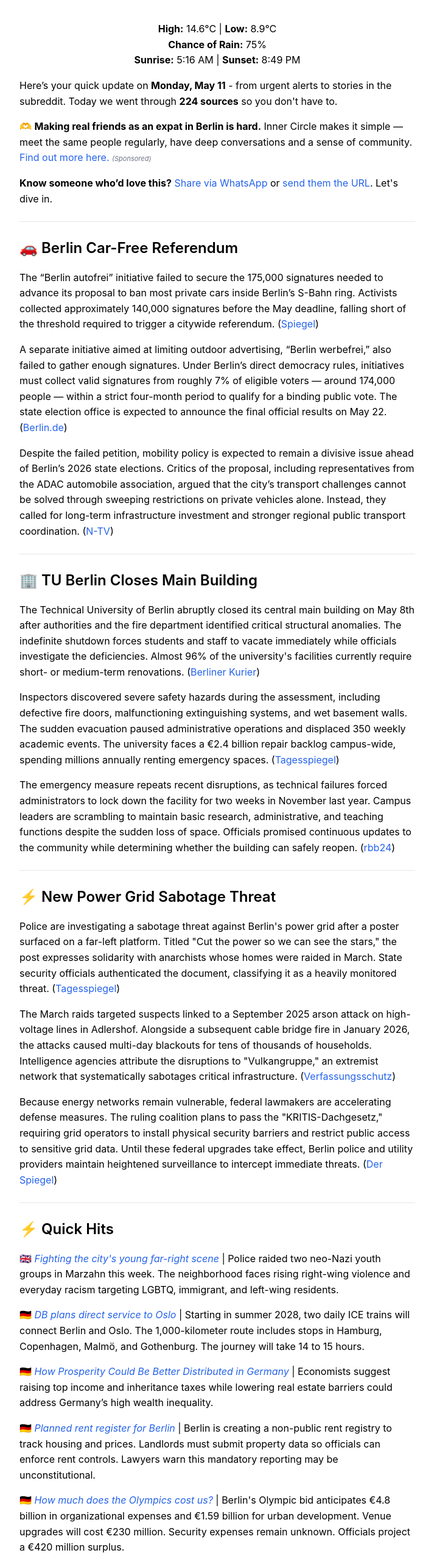
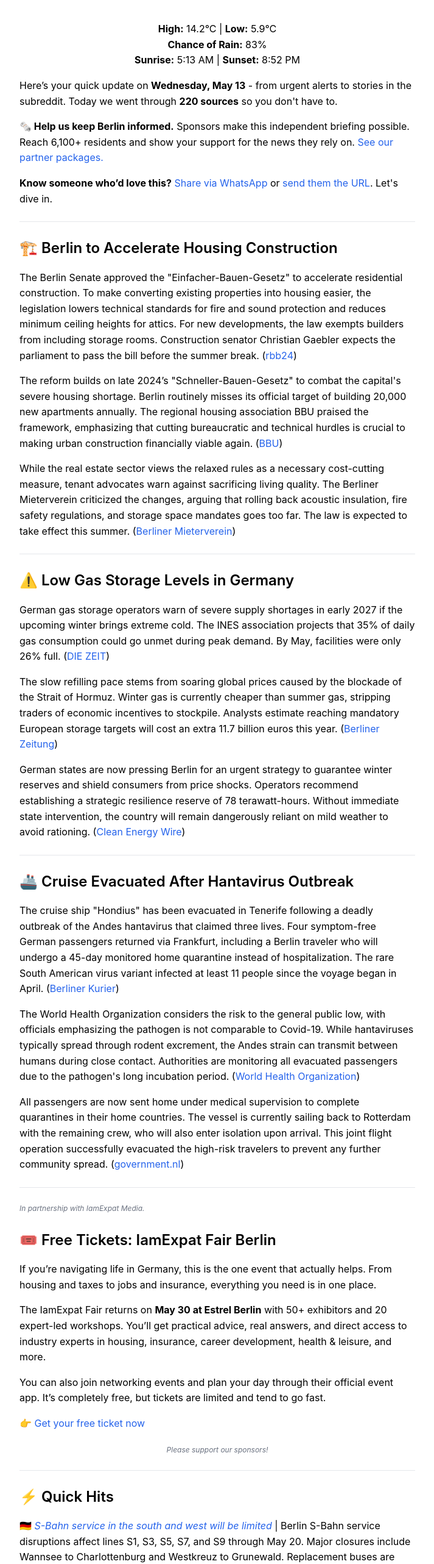
Before and after one commit to plamenpasliev/berlindaily-newsletter-archive, a website: page archive/latest.html in a window 1280 px wide. Shown: the part 220-2785 px from the top of the page at 61% size, without its empty margins (283-996 px from the left). Drawn offline with Linux system fonts and the light colour scheme; a script that the page names is missing.

Commit message:
Update Today's Newsletter

```diff
--- a/archive/latest.html
+++ b/archive/latest.html
@@ -4,10 +4,10 @@
 <head>
     <meta charset="UTF-8">
     <meta name="viewport" content="width=device-width, initial-scale=1.0">
-    <title>🚗 Car-free vote, TU closure, Grid sabotage - Berlin News Daily</title>
+    <title>🏗️ Easier construction, Gas shortage, Hantavirus - Berlin News Daily</title>
     <meta name="description" content="Stay informed with curated Berlin news and events in English — perfect for expats and newcomers. We go through 100+ articles, posts and events each day so you don't have to.">
     <meta name="author" content="Plamen Pasliev" />
-    <meta name="publish-date" content="2026-05-11">
+    <meta name="publish-date" content="2026-05-13">
     <link rel="canonical" href="https://berlindaily.org/" />
 
     <!-- Cache control for static assets -->
@@ -17,20 +17,20 @@
     <link rel="preload" as="image" href="/assets/berlin-news-daily-logo.webp" fetchpriority="high" />
     <link rel="stylesheet" href="style.css">
 
-    <meta property="og:title" content="🚗 Car-free vote, TU closure, Grid sabotage - Berlin News Daily" />
+    <meta property="og:title" content="🏗️ Easier construction, Gas shortage, Hantavirus - Berlin News Daily" />
     <meta property="og:description" content="Stay informed with curated Berlin news and events in English — perfect for expats and newcomers. We go through 100+ articles, posts and events each day so you don't have to." />
     <meta property="og:type" content="article" />
-    <meta property="og:url" content="https://newsletter.berlindaily.org/archive/20260511-carfree-vote-tu-closure-grid-sabotage.html" />
+    <meta property="og:url" content="https://newsletter.berlindaily.org/archive/20260513-easier-construction-gas-shortage-hantavirus.html" />
     <meta property="og:image" content="https://storage.googleapis.com/gpt-engineer-file-uploads/4EHtkGxfgqNmjMCrTPEpIxYaKjf2/social-images/social-1758459261289-berlindaily-logo.png">
 
 <script type="application/ld+json">
 {
   "@context": "https://schema.org",
   "@type": "NewsArticle",
-  "headline": "🚗 Car-free vote, TU closure, Grid sabotage - Berlin News Daily",
+  "headline": "🏗️ Easier construction, Gas shortage, Hantavirus - Berlin News Daily",
   "image": [ "https://newsletter.berlindaily.org/assets/berlin-news-daily-logo.webp"
    ],
-  "datePublished": "2026-05-11",
+  "datePublished": "2026-05-13",
   "author": {
     "@type": "Organization",
     "name": "Berlin News Daily"
@@ -62,57 +62,71 @@
   <img style="display: block; margin: 0 auto;" alt="Berlin Daily Logo" width="150" src="https://fgovoiddczxvdmvjrdqs.supabase.co/storage/v1/object/public/berlin_daily_assets/berlin_daily_logo.png?w=150">
 
 <h1 id="☀️-guten-morgen-berlin">☀️ Guten Morgen, Berlin!</h1>
-<p><strong>High:</strong> 14.6°C | <strong>Low:</strong> 8.9°C<br><strong>Chance of Rain:</strong> 75%<br><strong>Sunrise:</strong> 5:16 AM | <strong>Sunset:</strong> 8:49 PM</p>
+<p><strong>High:</strong> 14.2°C | <strong>Low:</strong> 5.9°C<br><strong>Chance of Rain:</strong> 83%<br><strong>Sunrise:</strong> 5:13 AM | <strong>Sunset:</strong> 8:52 PM</p>
 </div>
 
-<p>Here’s your quick update on <strong>Monday, May 11</strong> - from urgent alerts to stories in the subreddit. Today we went through <strong>224 sources</strong> so you don't have to. </p>
-<p>🫶 <strong>Making real friends as an expat in Berlin is hard.</strong> Inner Circle makes it simple — meet the same people regularly, have deep conversations and a sense of community. <a href="https://forms.theanalogcircle.com/ic-application?utm_source=berlindaily&amp;utm_medium=affiliates&amp;utm_campaign=2026-05-11&amp;utm_section=top">Find out more here.</a> <span style="font-size: 11px; color: #6b7280; font-style: italic;">(Sponsored)</span></p>
+<p>Here’s your quick update on <strong>Wednesday, May 13</strong> - from urgent alerts to stories in the subreddit. Today we went through <strong>220 sources</strong> so you don't have to. </p>
+<p><strong>🗞️ Help us keep Berlin informed.</strong> Sponsors make this independent briefing possible. Reach 6,100+ residents and show your support for the news they rely on. <a href="https://berlindaily.org/partner">See our partner packages.</a></p>
 <p><strong>Know someone who’d love this?</strong> <a href="https://api.whatsapp.com/send?text=Hey%21%20I%E2%80%99ve%20been%20reading%20Berlin%20Daily%20lately%20and%20thought%20you%E2%80%99d%20like%20it.%20It%20helps%20me%20stay%20informed%20and%20find%20out%20cool%20things%20to%20do%20in%20Berlin.%20It%27s%20also%20free.%20Check%20it%20out%3A%20https%3A%2F%2Fberlindaily.org">Share via WhatsApp</a> or <a href="https://newsletter.berlindaily.org/">send them the URL</a>. Let's dive in.</p>
 <hr>
-<h2 id="🚗-berlin-car-free-referendum-fails-to-reach-signature-threshold">🚗 Berlin Car-Free Referendum</h2>
-
-<p class="excerpt">
-The “Berlin autofrei” initiative failed to secure the 175,000 signatures needed to advance its proposal to ban most private cars inside Berlin’s S-Bahn ring. Activists collected approximately 140,000 signatures before the May deadline, falling short of the threshold required to trigger a citywide referendum.
-(<a href="https://www.spiegel.de/panorama/berlin-autofrei-volksbegehren-ist-gescheitert-initiatoren-enttaeuscht-a-43a2f1c2-1432-49c4-8431-62cc353e793c">Spiegel</a>)
+<h2 id="🏗️-berlin-lowers-building-standards-to-accelerate-housing-construction">🏗️ Berlin to Accelerate Housing Construction</h2>
+<p class="excerpt">The Berlin Senate approved the "Einfacher-Bauen-Gesetz" to accelerate residential construction. To make converting existing properties into housing easier, the legislation lowers technical standards for fire and sound protection and reduces minimum ceiling heights for attics. For new developments, the law exempts builders from including storage rooms. Construction senator Christian Gaebler expects the parliament to pass the bill before the summer break. (<a href="https://www.rbb24.de/politik/beitrag/2026/05/senat-beschluss-einfach-bauen-gesetz-berlin.html">rbb24</a>)</p>
+<p>The reform builds on late 2024’s "Schneller-Bauen-Gesetz" to combat the capital's severe housing shortage. Berlin routinely misses its official target of building 20,000 new apartments annually. The regional housing association BBU praised the framework, emphasizing that cutting bureaucratic and technical hurdles is crucial to making urban construction financially viable again. (<a href="https://bbu.de/beitraege/berlin-setzt-massstaebe-einfacher-und-schneller-bauen-als-gemeinsamer-weg">BBU</a>)</p>
+<p>While the real estate sector views the relaxed rules as a necessary cost-cutting measure, tenant advocates warn against sacrificing living quality. The Berliner Mieterverein criticized the changes, arguing that rolling back acoustic insulation, fire safety regulations, and storage space mandates goes too far. The law is expected to take effect this summer. (<a href="https://www.berliner-mieterverein.de/magazin/online/mm0526/einfacher-bauen-gesetz.htm">Berliner Mieterverein</a>)</p>
+<hr>
+<h2 id="⚠️-low-german-gas-storage-prompts-warning-for-2027-winter">⚠️ Low Gas Storage Levels in Germany</h2>
+<p class="excerpt">German gas storage operators warn of severe supply shortages in early 2027 if the upcoming winter brings extreme cold. The INES association projects that 35% of daily gas consumption could go unmet during peak demand. By May, facilities were only 26% full. (<a href="https://www.zeit.de/wirtschaft/2026-05/gasspeicher-deutschland-winter-gasversorgung-engpass-gxe">DIE ZEIT</a>)</p>
+<p>The slow refilling pace stems from soaring global prices caused by the blockade of the Strait of Hormuz. Winter gas is currently cheaper than summer gas, stripping traders of economic incentives to stockpile. Analysts estimate reaching mandatory European storage targets will cost an extra 11.7 billion euros this year. (<a href="https://www.berliner-zeitung.de/article/gasspeicher-wackeln-immer-mehr-deutschland-droht-35-prozent-engpass-10035818">Berliner Zeitung</a>)</p>
+<p>German states are now pressing Berlin for an urgent strategy to guarantee winter reserves and shield consumers from price shocks. Operators recommend establishing a strategic resilience reserve of 78 terawatt-hours. Without immediate state intervention, the country will remain dangerously reliant on mild weather to avoid rationing. (<a href="https://www.cleanenergywire.org/news/costly-gas-amid-iran-war-hinders-german-storage-refilling-sector-warns">Clean Energy Wire</a>)</p>
+<hr>
+<h2 id="🚢-antarctic-cruise-evacuated-after-deadly-hantavirus-outbreak">🚢  Cruise Evacuated After Hantavirus Outbreak</h2>
+<p class="excerpt">The cruise ship "Hondius" has been evacuated in Tenerife following a deadly outbreak of the Andes hantavirus that claimed three lives. Four symptom-free German passengers returned via Frankfurt, including a Berlin traveler who will undergo a 45-day monitored home quarantine instead of hospitalization. The rare South American virus variant infected at least 11 people since the voyage began in April. (<a href="https://www.berliner-kurier.de/panorama/hantavirus-auf-der-hondius-deutscher-passagier-in-der-berliner-charite-li.10035441">Berliner Kurier</a>)</p>
+<p>The World Health Organization considers the risk to the general public low, with officials emphasizing the pathogen is not comparable to Covid-19. While hantaviruses typically spread through rodent excrement, the Andes strain can transmit between humans during close contact. Authorities are monitoring all evacuated passengers due to the pathogen's long incubation period. (<a href="https://www.who.int/news/item/07-05-2026-who-s-response-to-hantavirus-cases-linked-to-a-cruise-ship">World Health Organization</a>)</p>
+<p>All passengers are now sent home under medical supervision to complete quarantines in their home countries. The vessel is currently sailing back to Rotterdam with the remaining crew, who will also enter isolation upon arrival. This joint flight operation successfully evacuated the high-risk travelers to prevent any further community spread. (<a href="https://www.government.nl/latest/weblogs/the-work-of-the-ministry-of-foreign-affairs/2026/medical-evacuation-from-cruise-ship-m-v-hondius">government.nl</a>)</p>
+<hr>
+<p style="font-size: 12px; color: #6b7280; font-style: italic;">
+  In partnership with IamExpat Media.
 </p>
 
-<p>
-A separate initiative aimed at limiting outdoor advertising, “Berlin werbefrei,” also failed to gather enough signatures. Under Berlin’s direct democracy rules, initiatives must collect valid signatures from roughly 7% of eligible voters — around 174,000 people — within a strict four-month period to qualify for a binding public vote. The state election office is expected to announce the final official results on May 22.
-(<a href="https://www.berlin.de/wahlen/pressemitteilungen/2026/pressemitteilung.1659131.php">Berlin.de</a>)
+<h2 id="🎟️-free-tickets-iamexpat-fair-berlin">🎟️ Free Tickets: IamExpat Fair Berlin</h2>
+<p>If you’re navigating life in Germany, this is the one event that actually helps. From housing and taxes to jobs and insurance, everything you need is in one place.</p>
+<p>The IamExpat Fair returns on <strong>May 30 at Estrel Berlin</strong> with 50+ exhibitors and 20 expert-led workshops. You’ll get practical advice, real answers, and direct access to industry experts in housing, insurance, career development, health &amp; leisure, and more.</p>
+<p>You can also join networking events and plan your day through their official event app. It’s completely free, but tickets are limited and tend to go fast.</p>
+<p>👉 <a href="https://www.iamexpatfair.de/#/?affl=BerlinDaily">Get your free ticket now</a></p>
+<p style="font-size: 12px; color: #6b7280; margin-top: 20px; text-align: center; font-style: italic;">
+  Please support our sponsors!
 </p>
 
-<p>
-Despite the failed petition, mobility policy is expected to remain a divisive issue ahead of Berlin’s 2026 state elections. Critics of the proposal, including representatives from the ADAC automobile association, argued that the city’s transport challenges cannot be solved through sweeping restrictions on private vehicles alone. Instead, they called for long-term infrastructure investment and stronger regional public transport coordination.
-(<a href="https://www.n-tv.de/regionales/berlin-und-brandenburg/Zu-wenig-Unterschriften-fuer-Volksbegehren-Berlin-autofrei-id30804486.html">N-TV</a>)
-</p>
-<hr>
-<h2 id="🚨-tu-berlin-closes-main-building-over-structural-hazards">🏢 TU Berlin Closes Main Building</h2>
-<p class="excerpt">The Technical University of Berlin abruptly closed its central main building on May 8th after authorities and the fire department identified critical structural anomalies. The indefinite shutdown forces students and staff to vacate immediately while officials investigate the deficiencies. Almost 96% of the university's facilities currently require short- or medium-term renovations. (<a href="https://www.berliner-kurier.de/berlin/baumaengel-festgestellt-tu-berlin-sperrt-zentrales-gebaeude-li.10035230">Berliner Kurier</a>)</p>
-<p>Inspectors discovered severe safety hazards during the assessment, including defective fire doors, malfunctioning extinguishing systems, and wet basement walls. The sudden evacuation paused administrative operations and displaced 350 weekly academic events. The university faces a €2.4 billion repair backlog campus-wide, spending millions annually renting emergency spaces. (<a href="https://www.tagesspiegel.de/wissen/sanierungsstau-eskaliert-tu-berlin-muss-komplettes-hauptgebaude-schliessen-15576146.html">Tagesspiegel</a>)</p>
-<p>The emergency measure repeats recent disruptions, as technical failures forced administrators to lock down the facility for two weeks in November last year. Campus leaders are scrambling to maintain basic research, administrative, and teaching functions despite the sudden loss of space. Officials promised continuous updates to the community while determining whether the building can safely reopen. (<a href="https://www.rbb24.de/panorama/beitrag/2026/05/Berlin-tu-technische-universitaet-hauptgebaeude-schliesst-bausubstanz.html">rbb24</a>)</p>
-<hr>
-<h2 id="⚡-berlin-police-investigate-new-power-grid-sabotage-threat">⚡ New Power Grid Sabotage Threat</h2>
-<p class="excerpt">Police are investigating a sabotage threat against Berlin's power grid after a poster surfaced on a far-left platform. Titled "Cut the power so we can see the stars," the post expresses solidarity with anarchists whose homes were raided in March. State security officials authenticated the document, classifying it as a heavily monitored threat. (<a href="https://www.tagesspiegel.de/berlin/nach-razzia-zum-anschlag-in-berlin-adlershof-staatsschutz-pruft-schreiben-mit-moglichem-aufruf-zur-sabotage-15579234.html">Tagesspiegel</a>)</p>
-<p>The March raids targeted suspects linked to a September 2025 arson attack on high-voltage lines in Adlershof. Alongside a subsequent cable bridge fire in January 2026, the attacks caused multi-day blackouts for tens of thousands of households. Intelligence agencies attribute the disruptions to "Vulkangruppe," an extremist network that systematically sabotages critical infrastructure. (<a href="https://www.verfassungsschutz.de/SharedDocs/hintergruende/DE/linksextremismus/angriffe-von-linksextremisten-auf-kritis.html">Verfassungsschutz</a>)</p>
-<p>Because energy networks remain vulnerable, federal lawmakers are accelerating defense measures. The ruling coalition plans to pass the "KRITIS-Dachgesetz," requiring grid operators to install physical security barriers and restrict public access to sensitive grid data. Until these federal upgrades take effect, Berlin police and utility providers maintain heightened surveillance to intercept immediate threats. (<a href="https://www.spiegel.de/politik/deutschland/kritische-infrastruktur-bundestag-verabschiedet-gesetz-zum-schutz-wichtiger-anlagen-a-9af8e197-990a-4aa3-9439-a01cddab98c9">Der Spiegel</a>)</p>
 <hr>
 <h2 id="⚡-quick-hits">⚡ Quick Hits</h2>
-<p>🇬🇧 <a href="https://www.dw.com/en/berlin-fighting-the-citys-young-far-right-scene/a-77098275"><em>Fighting the city's young far-right scene</em></a> | Police raided two neo-Nazi youth groups in Marzahn this week. The neighborhood faces rising right-wing violence and everyday racism targeting LGBTQ, immigrant, and left-wing residents.</p>
-<p>🇩🇪 <a href="https://www.n-tv.de/wirtschaft/Deutsche-Bahn-plant-Direktverbindung-nach-Oslo-id30803866.html"><em>DB plans direct service to Oslo</em></a> | Starting in summer 2028, two daily ICE trains will connect Berlin and Oslo. The 1,000-kilometer route includes stops in Hamburg, Copenhagen, Malmö, and Gothenburg. The journey will take 14 to 15 hours.</p>
-<p>🇩🇪 <a href="https://www.n-tv.de/wirtschaft/Wie-sich-der-Wohlstand-in-Deutschland-besser-verteilen-liesse-id30801506.html"><em>How Prosperity Could Be Better Distributed in Germany</em></a> | Economists suggest raising top income and inheritance taxes while lowering real estate barriers could address Germany’s high wealth inequality.</p>
-<p>🇩🇪 <a href="https://www.tagesspiegel.de/berlin/nach-kritik-an-geplantem-mietenkataster-fur-berlin-bausenator-weist-juristische-bedenken-als-quatsch-zuruck-15577804.html"><em>Planned rent register for Berlin</em></a> | Berlin is creating a non-public rent registry to track housing and prices. Landlords must submit property data so officials can enforce rent controls. Lawyers warn this mandatory reporting may be unconstitutional.</p>
-<p>🇩🇪 <a href="https://www.rbb24.de/sport/beitrag/2026/05/berlin-olympiabewerbung-kosten-analyse.html"><em>How much does the Olympics cost us?</em></a> | Berlin's Olympic bid anticipates €4.8 billion in organizational expenses and €1.59 billion for urban development. Venue upgrades will cost €230 million. Security expenses remain unknown. Officials project a €420 million surplus.</p>
-<p>🇩🇪 <a href="https://www.ad-hoc-news.de/wirtschaft/deutschland-reformiert-arbeitsrecht-neue-regeln-fuer-arbeitszeit-und/69300171"><em>New rules for working hours and safety</em></a> | A draft law in June 2026 will propose a 48-hour workweek limit and permit 13-hour shifts. Electronic time tracking will become mandatory. New pay transparency rules begin on June 7, 2026.</p>
+<p>🇩🇪 <a href="https://www.berliner-zeitung.de/article/berliner-s-bahn-im-sueden-und-westen-ab-montag-eingeschraenkt-diese-linien-sind-betroffen-10035442"><em>S-Bahn service in the south and west will be limited</em></a> | Berlin S-Bahn service disruptions affect lines S1, S3, S5, S7, and S9 through May 20. Major closures include Wannsee to Charlottenburg and Westkreuz to Grunewald. Replacement buses are running.</p>
+<p>🇬🇧 <a href="https://www.the-berliner.com/english-news-berlin/expo-2035-berlin/"><em>Could Expo 2035 be in Berlin?</em></a> | 65% of Berliners support hosting the 2035 World Expo. The budget-neutral international exhibition would create 100,000 jobs and extend the U7 line to BER. A host decision is expected by 2028.</p>
+<p>🇩🇪 <a href="https://www.n-tv.de/wirtschaft/Deutsche-Bahn-wirbt-mit-neuem-Familienticket-id30811954.html"><em>Deutsche Bahn launches new family ticket</em></a> | Deutsche Bahn is launching a €99.99 round-trip family flat rate for up to five people to combat high energy costs. Additionally, ticket prices will remain frozen for twelve months.</p>
+<p>🇩🇪 <a href="https://www.fr.de/verbraucher/73-stunden-woche-merz-regierung-kippt-acht-stunden-tag-experten-warnen-vor-drohender-zr-94296786.html"><em>Merz administration wants to end the eight-hour workday</em></a> | The German government plans to replace daily work limits with a weekly maximum. The legislation will be introduced in June. Analysts calculate this could legally permit 12h workdays.</p>
+<p>🇬🇧 <a href="https://www.iamexpat.de/expat-info/germany-news/germany-change-cryptocurrency-tax-law"><em>Germany to change cryptocurrency tax law</em></a> | Cryptocurrency profits may become taxable even if assets are held for over one year. Financial advice magazine Finanztip warns against making new investments while the draft law is debated.</p>
+<p>🇩🇪 <a href="https://www.n-tv.de/regionales/berlin-und-brandenburg/Guenstig-durch-den-Sommer-Gruene-wollen-9-Euro-Ticket-zurueck-id30815427.html"><em>The Greens want the €9 ticket back</em></a> | Die Grünen submitted a proposal to the parliament to reinstate the nationwide 9-euro transit ticket for three summer months. This aims to give residents financial relief from high energy prices.</p>
 
+<hr>
+<h2 id="📅-top-events-this-week">📅 Top Events This Week</h2>
+<p>🎟️ <strong>Live Music</strong> — <a href="https://ra.co/events/2373940">Berlin Atonal x Unsound: The Infinite Now</a> | Sat, 16 May, 19:00 – Sun, 17 May | Mitte | This industrial power plant hosts a monumental 30-hour soundscape, blending experimental performances with designated sleeping zones for an immersive weekend of deep listening.</p>
+<p>🎟️ <strong>Cultural Pick</strong> — <a href="https://www.cdc-dance-festival.com/">CDC Dance Festival</a> | Wed, 13 May – Sun, 17 May | Neukölln | This festival celebrates African and Caribbean street cultures through a week of high-energy dance battles, theater performances, and workshops led by expert international instructors.</p>
+<p>🎟️ <strong>Wildcard</strong> — <a href="https://www.berlin.de/en/events/food-events/9857743-7974318-bites-bikes-street-food-festival.en.html">Bites &amp; Bikes Street Food Festival</a> | Sat &amp; Sun, 16/17 May, from 12:00 | from €3 | Kreuzberg | Explore the intersection of sustainable mobility and global street food at this outdoor gathering featuring bike workshops, live painting, and music.</p>
+<div style="margin-top: 20px; margin-bottom: 20px; text-align:center">
+<p style="font-family: Helvetica, Arial, sans-serif; font-size: 14px; color: #555555; margin: 0; font-style: italic;">
+    Hosting a workshop or meetup?
+    <a style="color: #0066cc; text-decoration: underline; font-weight: bold;" href="https://berlindaily.org/partner">
+      Click here to feature your event.
+    </a>
+  </p>
+</div>
 
 <hr>
 <h2 id="💬-what-berliners-are-talking-about">💬 What Berliners Are Talking About</h2>
-
-<p>🗣️ <a href="https://www.reddit.com/r/berlinsocialclub/comments/1t92110/kicked_off_kleinanzeige/"><em>Kicked off Kleinanzeige</em></a> | Users share experiences of sudden Kleinanzeigen bans, suspected scams, and slow reinstatements.</p>
-<p>🗣️ <a href="https://www.reddit.com/r/askberliners/comments/1t92bn0/boat_rental_at_cafe_am_neuen_see/"><em>Boat Rental at Cafe am Neuen See</em></a> | People ask if the lake’s boat rental is open and baby-friendly.</p>
-<p>🗣️ <a href="https://www.reddit.com/r/berlinsocialclub/comments/1t91to8/where_do_the_scandinavians_hang_out/"><em>Where do the Scandinavians hang out?</em></a> | Tips and jokes about where Berlin’s elusive Scandinavians actually socialize.</p>
+<p>🗣️ <a href="https://www.reddit.com/r/berlinsocialclub/comments/1tasx45/centers_for_mens_mental_health_support/"><em>Centers for men's mental health support?</em></a> | Questions about men’s mental health resources and Berlin support networks.</p>
+<p>🗣️ <a href="https://www.reddit.com/r/berlin/comments/1tazj6m/volunteering_in_berlin/"><em>Volunteering in Berlin</em></a> | Locals share resources and reminders about the real commitment behind volunteering.</p>
+<p>🗣️ <a href="https://www.reddit.com/r/askberliners/comments/1tb6rxd/landlord_requesting_deposit_in_cash/"><em>Landlord requesting deposit in cash</em></a> | People debate whether paying a Berlin rental deposit in cash is normal or a scam risk.</p>
 <hr>
-<p>🍔 <strong>Word of the Day:</strong> Vielfraß | <strong>Literal:</strong> Much eater | <strong>Meaning:</strong> A glutton; someone who eats huge amounts of food. | <strong>Example:</strong> <em>Er hat drei Pizzen alleine gegessen, was für ein Vielfraß.</em> (He ate three pizzas all by himself, what a much eater.)</p>
+<p>🗣️ <strong>Word of the Day:</strong> Tratschtante | <strong>Literal:</strong> Gossip-aunt | <strong>Meaning:</strong> A gossip-monger. | <strong>Example:</strong> <em>Die Nachbarin ist die größte Tratschtante im ganzen Haus.</em> (The neighbor is the biggest gossip-aunt in the whole building.)</p>
 <hr>
 <h3 id="👋-thats-a-wrap-thank-you-for-reading">👋 That's a wrap! Thank you for reading.</h3>
 <p>Got feedback? Write us at <a href="mailto:news@berlindaily.org">news@berlindaily.org</a>. </p>
```
